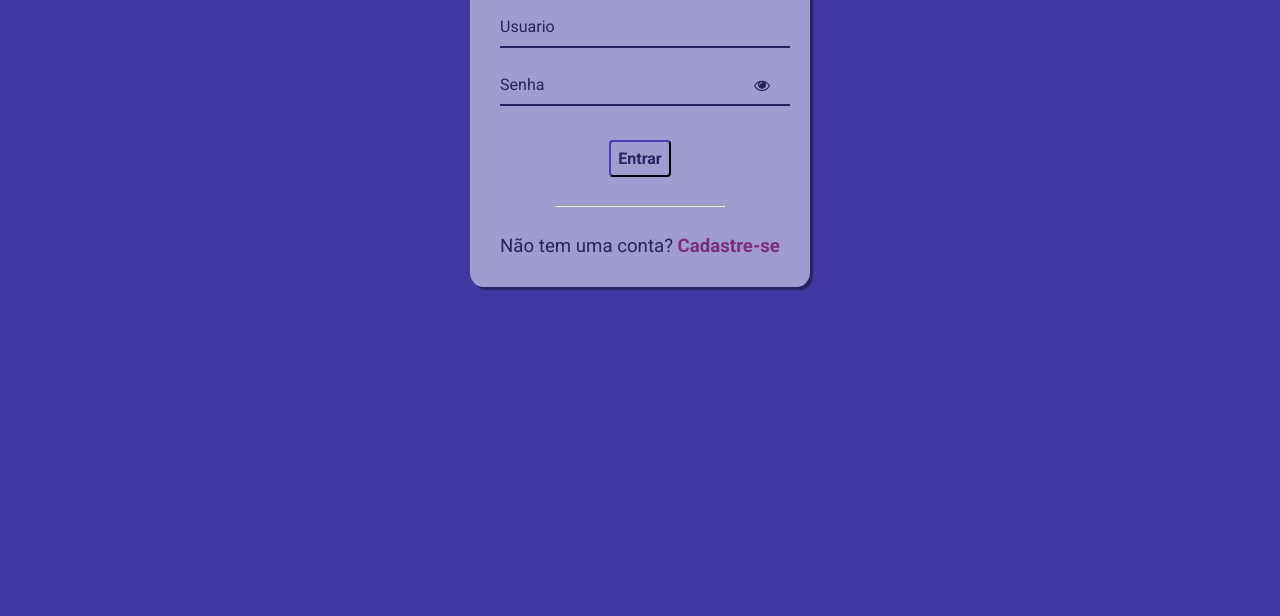
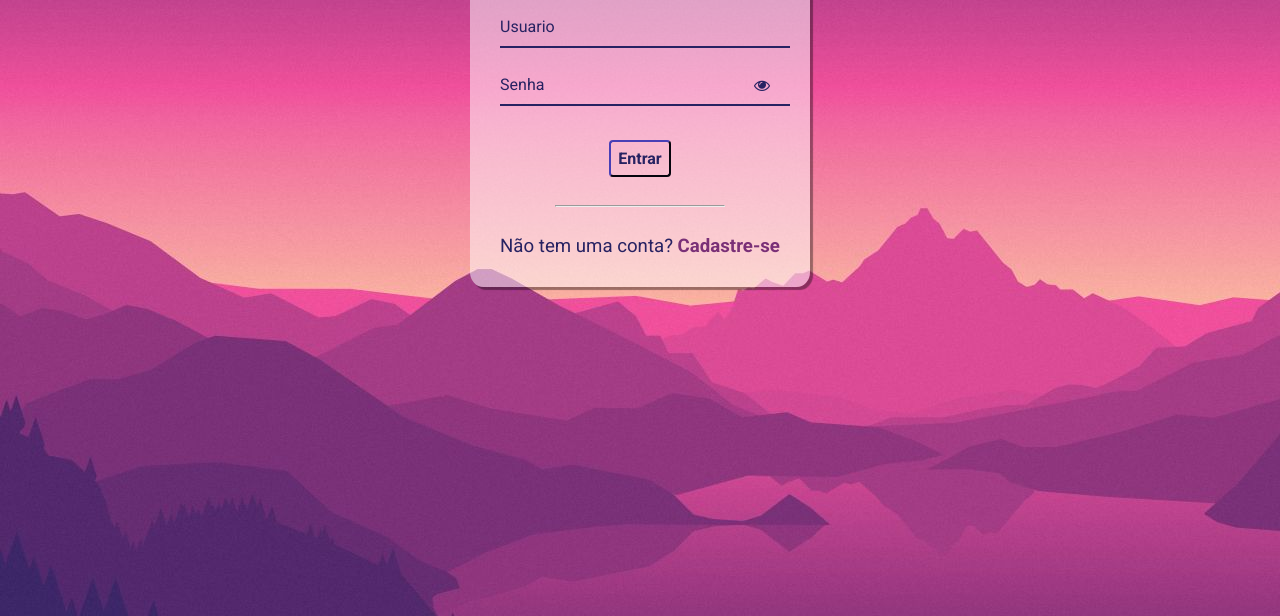
Before and after one commit to carlosbasseto/Suculenta-loja, a plain HTML site: page index.html in a window 1280 px wide. Shown: the part 184-800 px from the top of the page. Drawn offline with Linux system fonts and the light colour scheme.

Commit message:
Add files via upload

```diff
--- a/assets/css/signin.css
+++ b/assets/css/signin.css
@@ -8,7 +8,7 @@
 }
 
 body {
-  background-color: #4038a0;
+  background-image: url(/fundo-sing-in.jpg);
 }
 
 .container {
```
